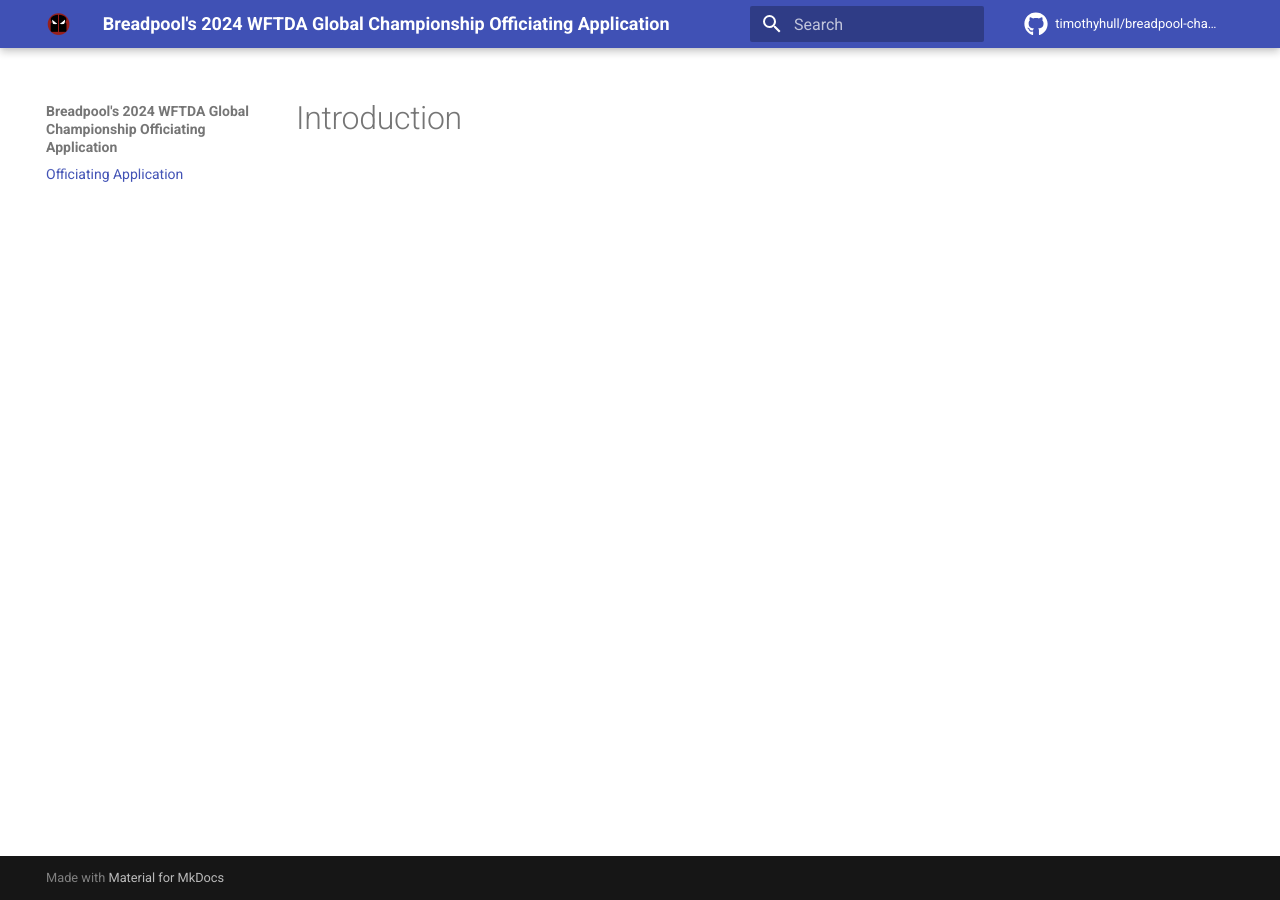
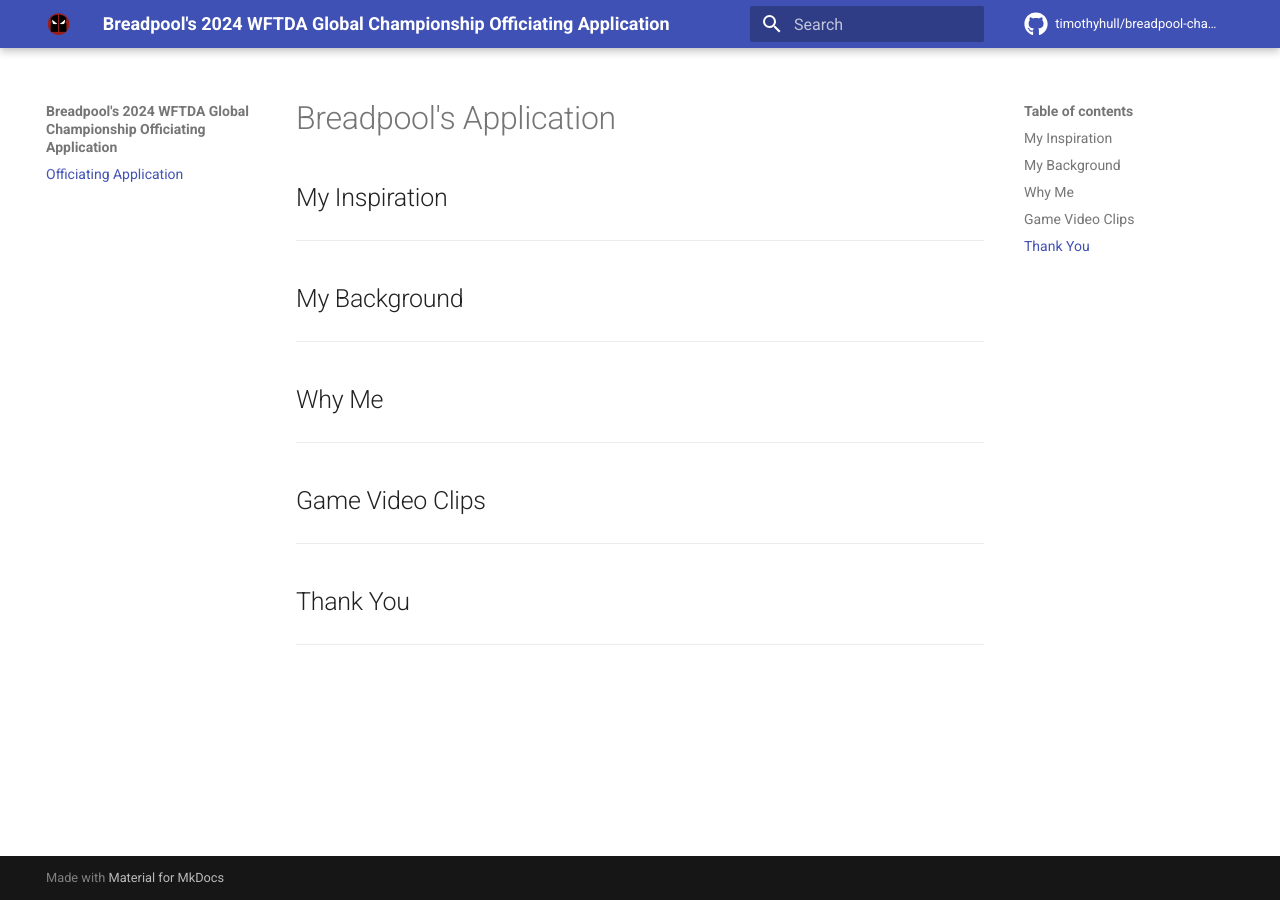
Before and after one commit to timothyhull/breadpool-champs-app, an MkDocs documentation site: the page built from docs/index.md, in a window 1280 px wide. Built offline with MkDocs 1.6.1 and Material for MkDocs 9.7.7, drawn with Linux system fonts in a browser that asks for light colours; comment, search, counter and statistics services are not loaded.

Commit message:
Add initial content

```diff
--- a/docs/index.md
+++ b/docs/index.md
@@ -1 +1,21 @@
-# Introduction
+# Breadpool's Application
+
+## My Inspiration
+
+---
+
+## My Background
+
+---
+
+## Why Me
+
+---
+
+## Game Video Clips
+
+---
+
+## Thank You
+
+---
```
